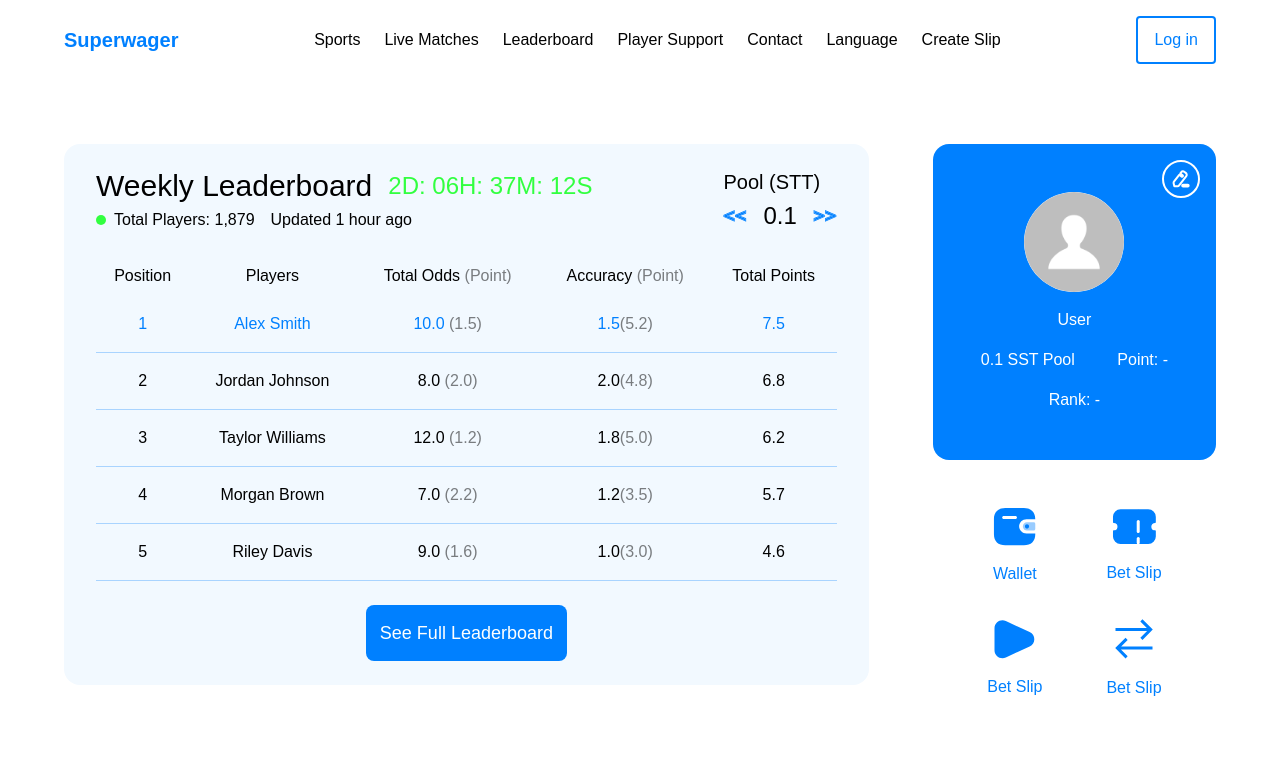
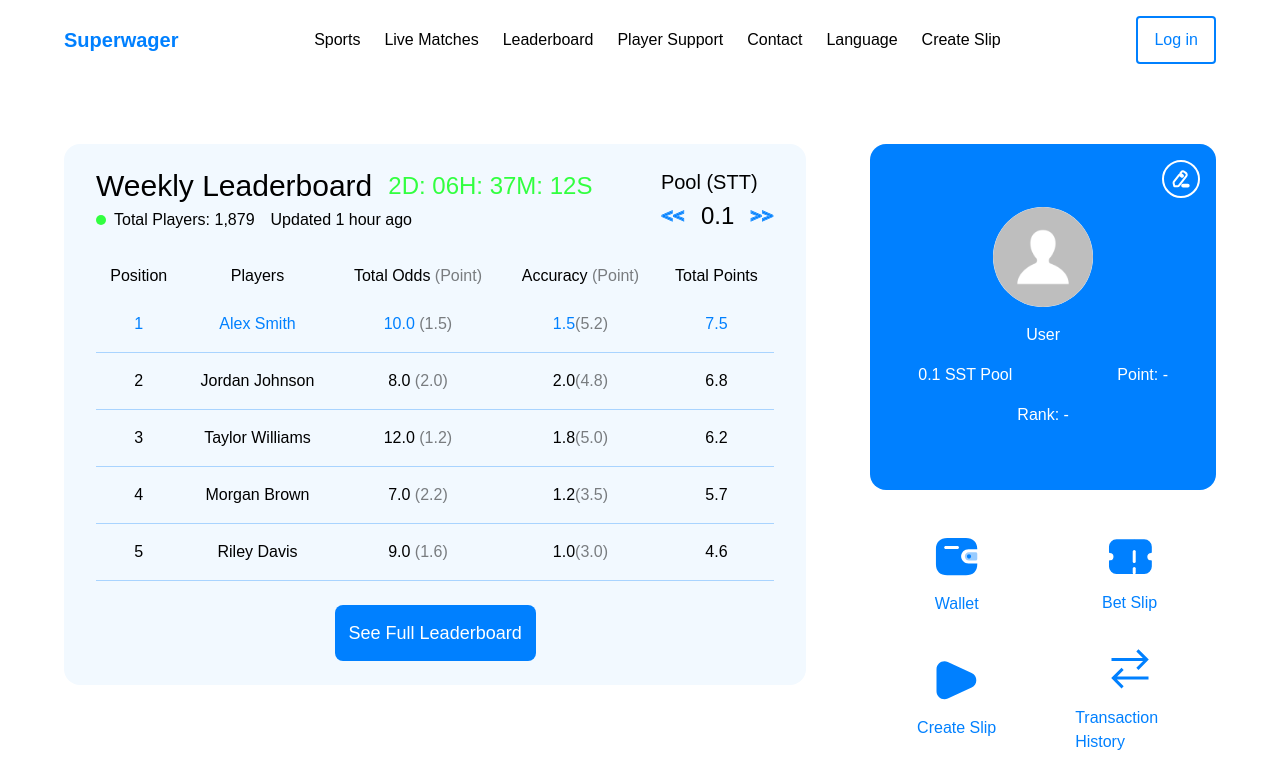
Before and after one commit to Israel-Orere/SuperWager, a Next.js app in the folder frontend/: page / in a window 1280 px wide. Shown: the top 768 px of the page. Built offline with nearby package versions, Linux system fonts and the light colour scheme; a web font is replaced by a local one.

Commit message:
Update UserCard component to rename links for clarity
- Changed "Bet Slip" to "Create Slip" for the link to the slip creation page.
- Updated "Bet Slip" to "Transaction History" for the link to the transaction history page.

```diff
--- a/frontend/src/components/user-card.tsx
+++ b/frontend/src/components/user-card.tsx
@@ -98,14 +98,14 @@ export default function UserCard() {
             className="flex flex-col gap-4 items-center"
           >
             <PlayIcon />
-            <p>Bet Slip</p>
+            <p>Create Slip</p>
           </Link>
           <Link
             href={"/transaction-history"}
             className="flex flex-col gap-4 items-center"
           >
             <HistoryIcon />
-            <p>Bet Slip</p>
+            <p>Transaction History</p>
           </Link>
         </div>
       </div>
```
